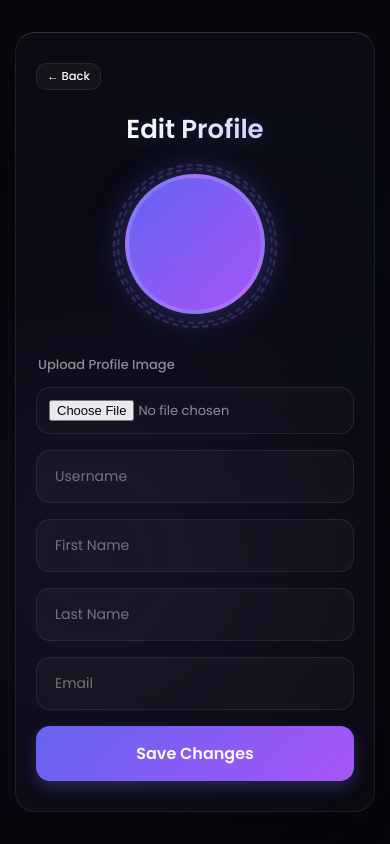
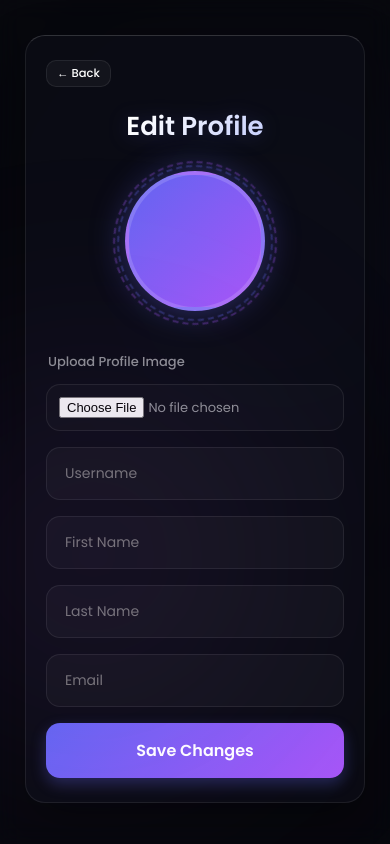
Before and after one commit to KRISHNARAJSINH0/ChatER, a Django app: template chat/templates/profile.html in a window 390 px wide. Run offline with Django 5.2, Linux system fonts and the light colour scheme; the template is opened without the code that fills it, so the values that code supplies are empty.

Commit message:
fix: integrate mobile safe-area-inset-bottom and enable smooth scrolling for profile containers

```diff
--- a/chat/static/css/chat.css
+++ b/chat/static/css/chat.css
@@ -988,9 +988,13 @@ body::after {
 
     /* Compact message form on mobile to save screen real estate */
     .message-form {
-        padding: 12px 14px !important;
+        padding: 12px 14px calc(12px + env(safe-area-inset-bottom)) !important;
         gap: 8px !important;
         background: rgba(13, 15, 24, 0.8) !important;
+    }
+
+    .message-container {
+        padding: 15px 12px !important;
     }
 
     .message-form input {
@@ -1005,6 +1009,15 @@ body::after {
         border-radius: 16px !important;
         font-weight: 500 !important;
         flex-shrink: 0 !important;
+    }
+
+    .profile-container {
+        height: auto !important;
+        min-height: 100dvh !important;
+        padding: 20px 10px !important;
+        overflow-y: auto !important;
+        display: flex !important;
+        align-items: flex-start !important;
     }
 
     /* Make the chat header even more polished and tight on mobile */
@@ -1036,9 +1049,9 @@ body::after {
     .profile-card {
         width: calc(100% - 30px) !important;
         max-width: 400px !important;
-        padding: 30px 20px !important;
+        padding: 24px 20px !important;
         border-radius: 20px !important;
-        margin: 15px !important;
+        margin: 15px auto !important;
     }
 
     /* On mobile/touch screens, let the delete button be hidden by default and show on tap/hold */
```
